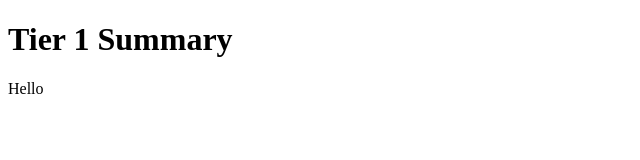
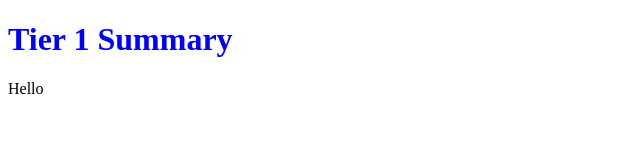
Before and after one commit to juleschatt-hub/tier1-summary-video, a plain HTML site: page index.html in a window 1280 px wide. Shown: the whole page, without its empty margins (0-640 px from the left). Drawn offline with Linux system fonts and the light colour scheme.

Commit message:
created and linked css

```diff
--- a/index.html
+++ b/index.html
@@ -4,6 +4,7 @@
     <meta charset="UTF-8">
     <meta name="viewport" content="width=device-width, initial-scale=1.0">
     <title>Tier 1 Summary</title>
+    <link href="main.css" rel="stylesheet" />
 </head>
 <body>
     <h1>Tier 1 Summary</h1>
--- /dev/null
+++ b/main.css
@@ -0,0 +1,3 @@
+h1 {
+    color: blue;
+}
```
